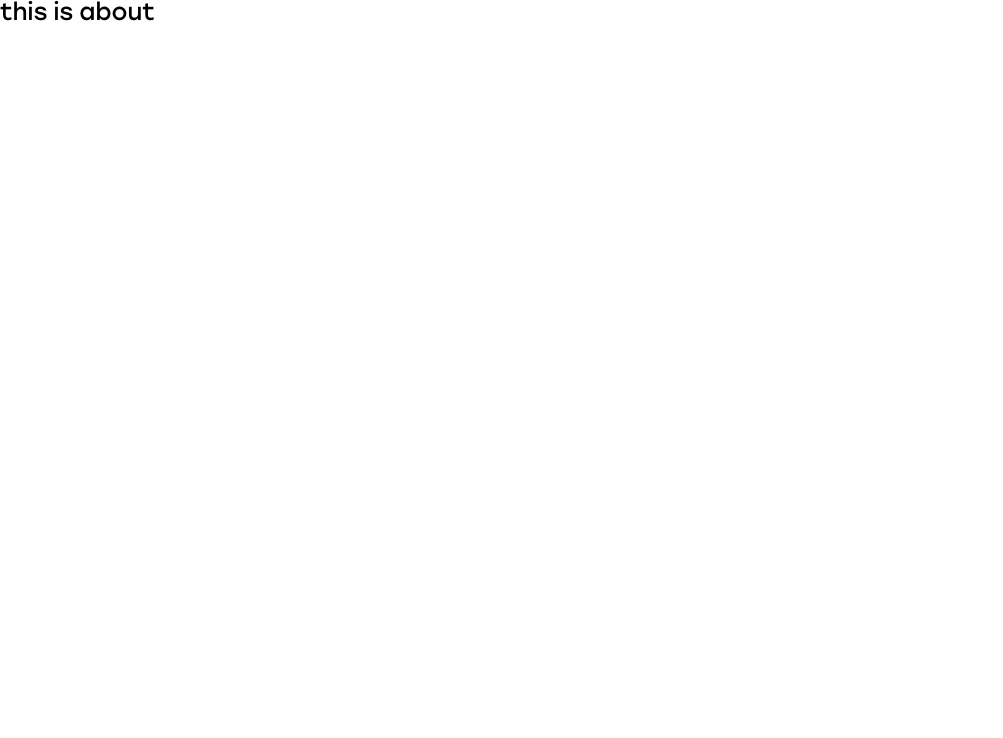
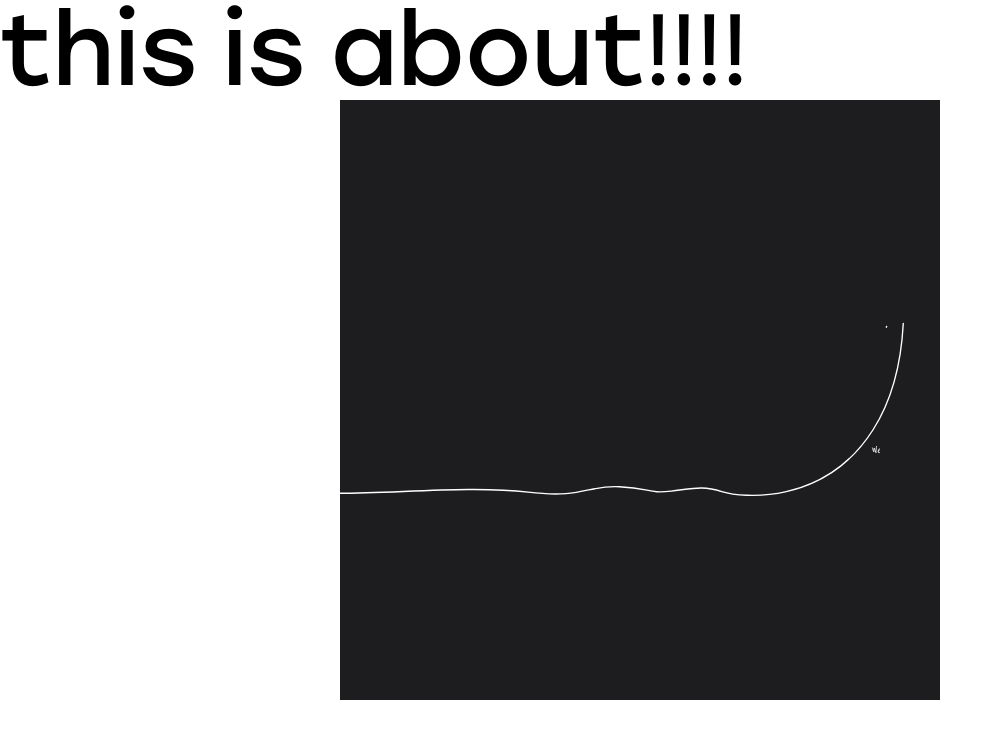
Before and after one commit to heejung-newheee/anchors-home, a Next.js app: page /pages/about in a window 1280 px wide. Shown: the top 738 px of the page, without its empty margins (0-1003 px from the left). Built offline with nearby package versions, Linux system fonts and the light colour scheme.

Commit message:
[2023-04-12] lottie 컴포넌트 작업

```diff
--- a/app/pages/about/page.jsx
+++ b/app/pages/about/page.jsx
@@ -1,12 +1,23 @@
-"use client"
-import Image from 'next/image'
-// import './about.scss'
+import Image from 'next/image';
+import { Inter } from 'next/font/google';
+import './about.scss';
+import LottiePlayer from '@/components/Lottie/LottiePlayer';
 
-export default function About() {
+export const metadata = {
+  title: 'Anchors',
+  description: '',
+};
+
+const inter = Inter({ subsets: ['latin'] });
+
+function About() {
   return (
     <div>
       {/*<img src="/assets/images/ico/ico-btn-black-down.svg"/>*/}
-      <p>this is about</p>
+      <p >this is about!!!!</p>
+      <LottiePlayer render="svg" style={{height : '600px', width : '600px', "backgroundColor" : "#1D1D1F"}} src={"/lottie/lottie_aboutus.json"}/>
     </div>
   )
 }
+
+export  default  About;
--- a/components/Lottie/LottiePlayer.jsx
+++ b/components/Lottie/LottiePlayer.jsx
@@ -1,17 +1,31 @@
 "use client";
 
 import { Player, Controls } from '@lottiefiles/react-lottie-player';
-function LottiePlayer(props) {
+
+/**
+ * 로티 플레이어
+ * @param loop 반복합니다.
+ * @param autoplay 자동재생
+ * @param render 랜더방법 : "svg","canvas"
+ * @param src
+ * @param style
+ * @returns {JSX.Element}
+ * @constructor
+ */
+function LottiePlayer({loop =true, autoplay=true, render="svn", src, style={}, visible=false}, buttons=['play', 'repeat', 'frame', 'debug']) {
   return (
-    <div className="bg-green-500" style={{"backgroundColor" : "#1D1D1F"}}>
     <Player
-      autoplay
-      loop
-      renderer={"svg"}
-      style={props.style}
-      src={props.src}
-    ></Player>
-      </div>
+      loop={loop}
+      autoplay={autoplay}
+      renderer={render}
+      style={style}
+      src={src}
+    >
+      <Controls
+        visible={visible}
+        buttons={buttons}
+      />
+    </Player>
   )
 }
 
```
